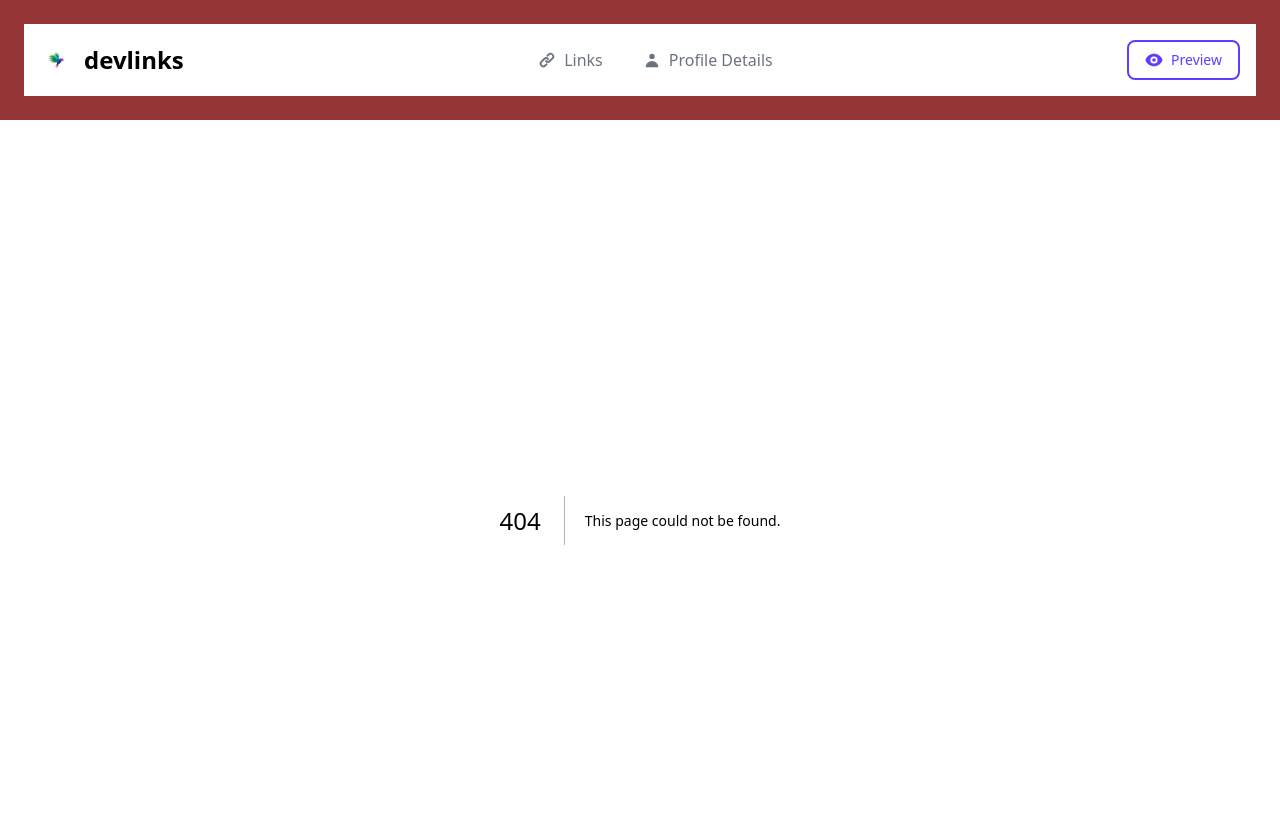
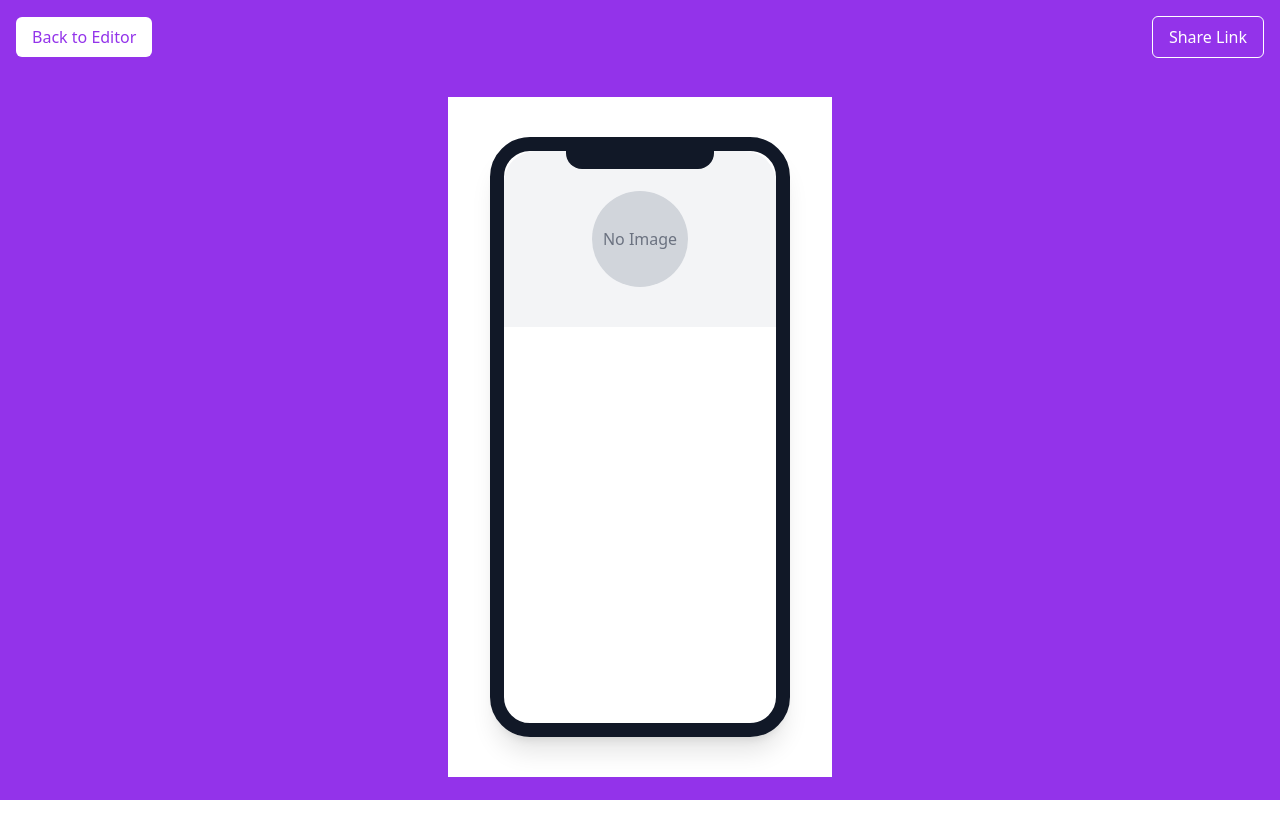
Before and after one commit to Asif-Zaman-Suvo/devlinks, a Next.js app: page /preview-link in a window 1280 px wide. Before the commit this address had no page. Shown: the top 838 px of the page. After the commit the page ends 800 px from the top, so only its background shows below. Built offline with nearby package versions, Linux system fonts and the light colour scheme.

Commit message:
Preview Page Done

```diff
--- a/src/app/layout.tsx
+++ b/src/app/layout.tsx
@@ -1,8 +1,8 @@
 import type { Metadata } from "next";
 import localFont from "next/font/local";
 import "./globals.css";
-import Navbar from "@/components/Navbar/Navbar";
 import { AppProvider } from "@/components/AppContext/AppContext";
+import LayoutContent from "@/components/LayoutContent/LayoutContent";
 
 const geistSans = localFont({
   src: "./fonts/GeistVF.woff",
@@ -32,8 +32,7 @@ export default function RootLayout({
         className={`${geistSans.variable} ${geistMono.variable} antialiased`}
       >
         <AppProvider>
-          <Navbar />
-          {children}
+          <LayoutContent>{children}</LayoutContent>
         </AppProvider>
       </body>
     </html>
--- /dev/null
+++ b/src/app/preview-link/page.tsx
@@ -0,0 +1,12 @@
+import Preview from "@/components/Preview/Preview";
+import React from "react";
+
+const PreviewLinkPage = () => {
+  return (
+    <div>
+      <Preview />
+    </div>
+  );
+};
+
+export default PreviewLinkPage;
--- /dev/null
+++ b/src/components/LayoutContent/LayoutContent.tsx
@@ -0,0 +1,23 @@
+"use client";
+
+import React from "react";
+import { usePathname } from "next/navigation";
+import Navbar from "@/components/Navbar/Navbar";
+
+interface LayoutContentProps {
+  children: React.ReactNode;
+}
+
+const LayoutContent: React.FC<LayoutContentProps> = ({ children }) => {
+  const pathname = usePathname();
+  const isPreviewPage = pathname === "/preview-link";
+
+  return (
+    <>
+      {!isPreviewPage && <Navbar />}
+      {children}
+    </>
+  );
+};
+
+export default LayoutContent;
--- a/src/components/Navbar/Navbar.tsx
+++ b/src/components/Navbar/Navbar.tsx
@@ -56,6 +56,7 @@ const Navbar = () => {
             </Link>
           </div>
 
+          <Link href="/preview-link" passHref>
             <button
               type="button"
               className="text-[#633BFE] bg-white border-2 border-[#633BFE] focus:ring-4 focus:outline-none focus:ring-[#633BFE]/30 font-medium rounded-lg text-sm px-2 sm:px-4 py-2 text-center flex items-center gap-2"
@@ -63,6 +64,7 @@ const Navbar = () => {
               <HiEye className="text-lg" />
               <span className="hidden sm:inline">Preview</span>
             </button>
+          </Link>
         </div>
 
         {/* Mobile buttons */}
--- /dev/null
+++ b/src/components/Preview/Preview.tsx
@@ -0,0 +1,57 @@
+"use client";
+
+import React, { useState } from "react";
+import Link from "next/link";
+import MobileMockup from "@/components/MobileMockup/MobileMockup";
+import { useAppContext } from "@/components/AppContext/AppContext";
+import { toast, ToastContainer } from "react-toastify";
+
+const Preview = () => {
+  const { profileData, savedLinks } = useAppContext();
+  const [isCopied, setIsCopied] = useState(false);
+
+  const copyToClipboard = () => {
+    const profileUrl = `https://devlinks.com/${profileData?.firstName}_${profileData?.lastName}`;
+    navigator.clipboard
+      .writeText(profileUrl)
+      .then(() => {
+        setIsCopied(true);
+        toast.success("লিঙ্ক ক্লিপবোর্ডে অনুলিপি করা হয়েছে!");
+        setTimeout(() => setIsCopied(false), 3000);
+      })
+      .catch((err) => {
+        console.error("Failed to copy: ", err);
+        toast.error("লিঙ্ক কপি করতে ব্যর্থ হয়েছে. আবার চেষ্টা করুন.");
+      });
+  };
+  return (
+    <div className="min-h-screen bg-purple-600 flex flex-col">
+      {/* Header */}
+      <header className="p-4 flex justify-between items-center">
+        <Link href="/">
+          <button className="px-4 py-2 bg-white text-purple-600 rounded-md hover:bg-gray-100 transition-colors">
+            Back to Editor
+          </button>
+        </Link>
+        <button
+          onClick={copyToClipboard}
+          className={`px-4 py-2 ${
+            isCopied ? "bg-green-500" : "bg-purple-600"
+          } text-white border border-white rounded-md hover:bg-purple-700 transition-colors`}
+        >
+          {isCopied ? "Copied!" : "Share Link"}
+        </button>
+      </header>
+
+      {/* Main content */}
+      <main className="flex-grow flex justify-center items-center p-4">
+        <div className="w-full max-w-sm">
+          <MobileMockup profileData={profileData} savedLinks={savedLinks} />
+        </div>
+      </main>
+      <ToastContainer position="top-right" />
+    </div>
+  );
+};
+
+export default Preview;
```
Lines whose indentation alone changed are shown as unchanged.
